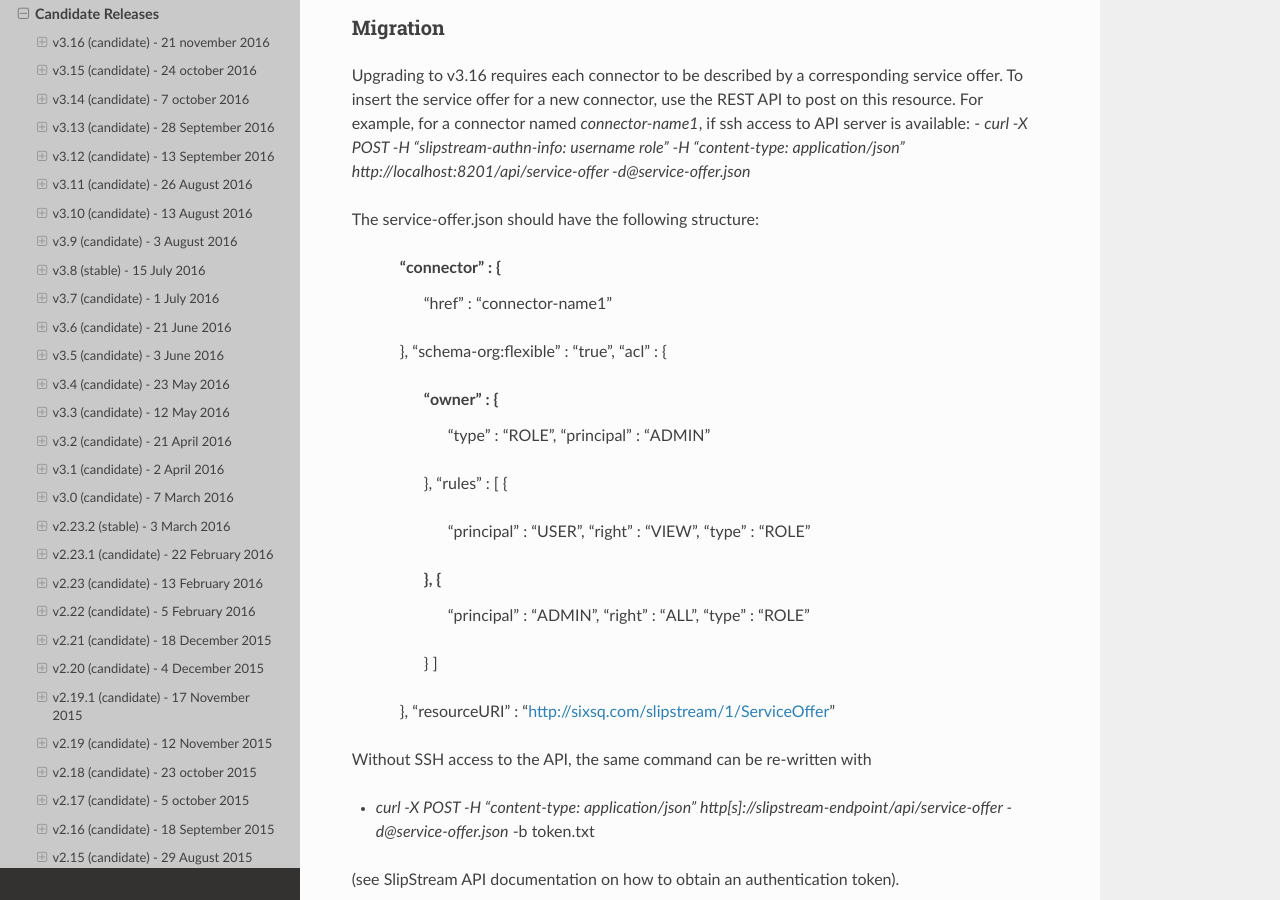
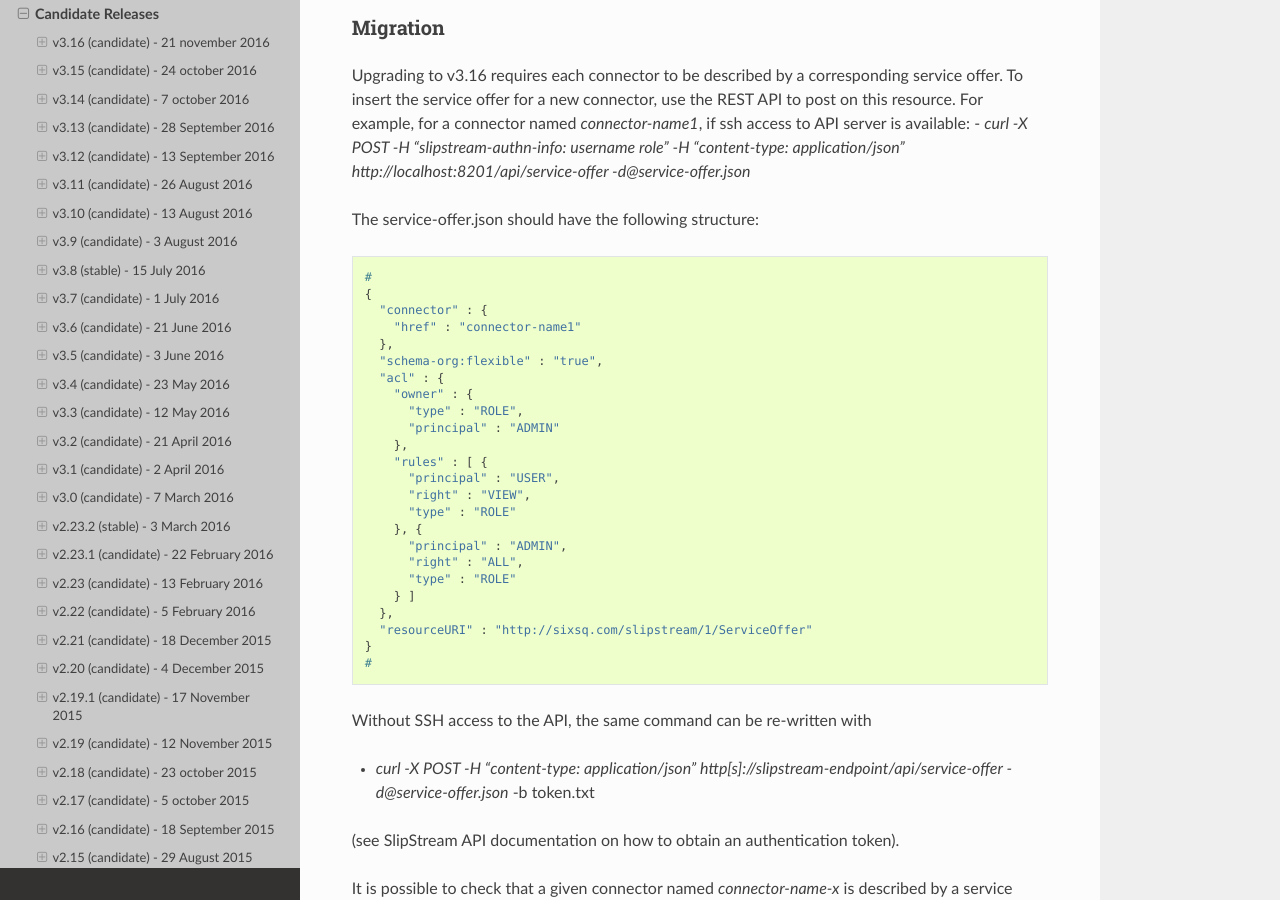
Before and after one commit to slipstream/SlipStreamDocumentation, a Sphinx documentation site: the page built from docs/release_notes/candidate_releases.rst, in a window 1280 px wide and 900 px high, scrolled down 715 px. Built offline with Sphinx 7.4.7 and the Read the Docs theme 2.0.0, drawn with Linux system fonts in a browser that asks for light colours.

```diff
--- a/docs/release_notes/candidate_releases.rst
+++ b/docs/release_notes/candidate_releases.rst
@@ -39,7 +39,7 @@ To insert the service offer for a new connector, use the REST API to post on thi
 For example, for a connector named `connector-name1`, if ssh access to API server is available:
 - `curl -X POST -H "slipstream-authn-info: username role" -H "content-type: application/json" http://localhost:8201/api/service-offer -d@service-offer.json`
 
-The service-offer.json should have the following structure:
+The service-offer.json should have the following structure::
 
     #
     {
```
